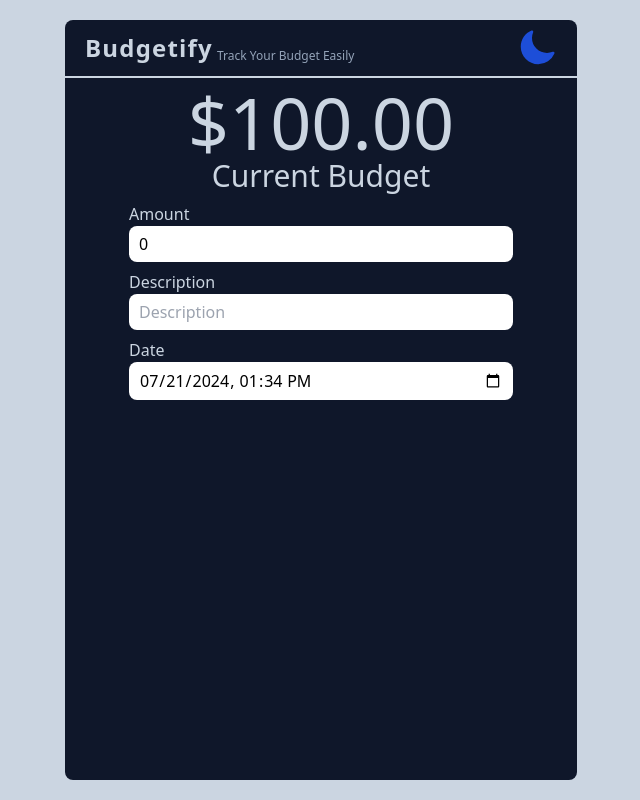
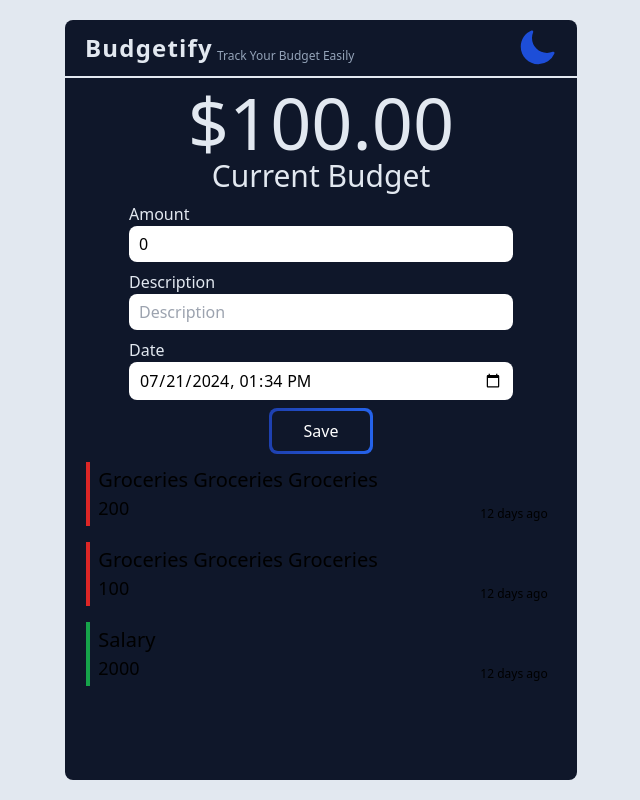
Before and after one commit to sefailyasoz95/budgetify-web, a React (Create React App) app: page / in a window 1280 px wide. Shown: the whole page, without its empty margins (319-959 px from the left). Built offline with nearby package versions, Linux system fonts and the light colour scheme.

Commit message:
listing dummy items with framer motion

```diff
--- /dev/null
+++ b/src/Components/BudgetItem.tsx
@@ -0,0 +1,40 @@
+import React from "react";
+import { Budget } from "../Utils/types";
+import { useIsPresent, motion, useMotionValue, useTransform } from "framer-motion";
+import moment from "moment";
+
+type Props = {
+	item: Budget;
+};
+
+const BudgetItem = ({ item }: Props) => {
+	const isPresent = useIsPresent();
+	const animations = {
+		initial: { scale: 0, opacity: 0 },
+		animate: { scale: 1, opacity: 1 },
+		exit: { scale: 0, opacity: 0 },
+		transition: { type: "spring", stiffness: 900, damping: 40 },
+	};
+
+	return (
+		<motion.div
+			layout
+			style={{ position: isPresent ? "static" : "absolute" }}
+			initial='initial'
+			animate='animate'
+			exit='exit'
+			transition={animations.transition}
+			variants={animations}
+			className={`border-l-4 font-medium my-2 items-end justify-between py-1 flex flex-row px-2 w-11/12 mx-auto ${
+				item.type === "expense" ? "border-l-red-600" : "border-l-green-600"
+			}`}>
+			<div className='flex flex-col'>
+				<span className='text-xl'>{item.description}</span>
+				<span className='text-lg'>{Math.abs(item.amount)}</span>
+			</div>
+			<span className='min-w-fit text-xs'>{moment(item.date).fromNow()}</span>
+		</motion.div>
+	);
+};
+
+export default BudgetItem;
--- /dev/null
+++ b/src/Components/BudgetItem2.tsx
@@ -0,0 +1,56 @@
+import React from "react";
+import { Budget } from "../Utils/types";
+import { useIsPresent, motion, useMotionValue, useTransform } from "framer-motion";
+import moment from "moment";
+import { TrashIcon } from "@heroicons/react/24/solid";
+
+type Props = {
+	item: Budget;
+};
+
+const BudgetItem = ({ item }: Props) => {
+	const isPresent = useIsPresent();
+	const animations = {
+		initial: { scale: 0, opacity: 0 },
+		animate: { scale: 1, opacity: 1 },
+		exit: { scale: 0, opacity: 0 },
+		transition: { type: "spring", stiffness: 900, damping: 40 },
+	};
+	const x = useMotionValue(0);
+	const backgroundColor = useTransform(
+		x,
+		[-100, 0],
+		["#f87171", "#ffffff"] // Tailwind's red-400 and white
+	);
+	return (
+		<motion.div
+			layout
+			style={{ position: isPresent ? "static" : "absolute" }}
+			initial='initial'
+			animate='animate'
+			exit='exit'
+			transition={animations.transition}
+			variants={animations}
+			className={`border-l-4 font-medium my-2 items-end justify-between py-1 flex flex-row px-2 w-11/12 mx-auto ${
+				item.type === "expense" ? "border-l-red-600" : "border-l-green-600"
+			}`}
+			drag='x'
+			dragConstraints={{ left: -100, right: 0 }}
+			onDragEnd={(event, info) => {
+				if (info.point.x < -80) {
+					// onRemove(item);
+				}
+			}}>
+			<div className='flex flex-col'>
+				<span className='text-xl'>{item.description}</span>
+				<span className='text-lg'>{Math.abs(item.amount)}</span>
+			</div>
+			<span className='min-w-fit text-xs'>{moment(item.date).fromNow()}</span>
+			<div className='absolute inset-y-0 w-fit -right-14 flex items-center pl-4'>
+				<TrashIcon className='w-6 h-6 text-red-600' />
+			</div>
+		</motion.div>
+	);
+};
+
+export default BudgetItem;
--- /dev/null
+++ b/src/Components/BudgetListing.tsx
@@ -0,0 +1,19 @@
+import { useIsPresent, motion, AnimatePresence } from "framer-motion";
+import { useBudget } from "../Hooks/useBudgets";
+import BudgetItem from "./BudgetItem";
+
+type Props = {};
+
+const BudgetListing = (props: Props) => {
+	const { items } = useBudget();
+
+	return (
+		<AnimatePresence>
+			{items.map((item, index) => (
+				<BudgetItem item={item} key={index} />
+			))}
+		</AnimatePresence>
+	);
+};
+
+export default BudgetListing;
--- a/src/Components/BudgetProvider.tsx
+++ b/src/Components/BudgetProvider.tsx
@@ -1,9 +1,31 @@
 import { ReactNode, useState } from "react";
 import { Budget } from "../Utils/types";
 import { BudgetContext } from "../Context/BudgetContext";
-
+const Dummy: Array<Budget> = [
+	{
+		id: "1",
+		amount: -200,
+		date: "07/10/2024",
+		description: "Groceries Groceries Groceries",
+		type: "expense",
+	},
+	{
+		id: "2",
+		amount: -100,
+		date: "07/10/2024",
+		description: "Groceries Groceries Groceries",
+		type: "expense",
+	},
+	{
+		id: "3",
+		amount: 2000,
+		date: "07/10/2024",
+		description: "Salary",
+		type: "income",
+	},
+];
 export const BudgetProvider: React.FC<{ children: ReactNode }> = ({ children }) => {
-	const [items, setItems] = useState<Budget[]>([]);
+	const [items, setItems] = useState<Budget[]>(Dummy);
 
 	const addItem = (item: Budget) => {
 		localStorage.setItem("itemList", JSON.stringify([...items, item]));
--- a/src/Components/Form.tsx
+++ b/src/Components/Form.tsx
@@ -24,7 +24,7 @@ const Form = (props: Props) => {
 	return (
 		<form onSubmit={handleSubmit(handleOnSubmit)} className='flex flex-col w-full gap-y-2 items-center'>
 			<div className='input-group'>
-				<label className='text-colors' htmlFor='amount'>
+				<label className={`${errors.amount ? "text-red-600" : "text-colors"} font-medium`} htmlFor='amount'>
 					Amount
 				</label>
 				<input
@@ -36,7 +36,7 @@ const Form = (props: Props) => {
 				/>
 			</div>
 			<div className='input-group'>
-				<label className='text-colors' htmlFor='description'>
+				<label className={`${errors.description ? "text-red-600" : "text-colors"} font-medium`} htmlFor='description'>
 					Description
 				</label>
 				<input
@@ -48,7 +48,7 @@ const Form = (props: Props) => {
 				/>
 			</div>
 			<div className='input-group'>
-				<label className='text-colors' htmlFor='date'>
+				<label className={`${errors.date ? "text-red-600" : "text-colors"} font-medium`} htmlFor='date'>
 					Date
 				</label>
 				<input
@@ -59,6 +59,12 @@ const Form = (props: Props) => {
 					className={`input-classes ${errors.date ? "border-red-600 animate-shake" : "border-transparent"}`}
 				/>
 			</div>
+			<button className='p-[3px] relative'>
+				<div className='absolute inset-0 bg-gradient-to-r from-blue-800 to-blue-600 rounded-lg' />
+				<div className='px-8 py-2 bg-slate-900 rounded-[6px] font-medium relative group transition duration-200 text-white hover:bg-transparent'>
+					Save
+				</div>
+			</button>
 		</form>
 	);
 };
--- a/src/Components/Header.tsx
+++ b/src/Components/Header.tsx
@@ -5,9 +5,9 @@ type Props = {};
 
 const Header = (props: Props) => {
 	return (
-		<div className='flex w-full items-center justify-between px-5 py-2 self-center border-b-2 dark:border-b-slate-900 border-b-slate-300'>
+		<div className='flex w-full items-center justify-between px-5 py-2 self-center border-b-2 dark:border-b-slate-900 border-b-slate-200'>
 			<div className='flex flex-col lg:flex-row lg:items-end lg:gap-x-1'>
-				<span className='dark:text-slate-900 text-slate-300 font-semibold text-2xl tracking-wider'>Budgetify</span>
+				<span className='dark:text-slate-900 text-slate-200 font-semibold text-2xl tracking-wider'>Budgetify</span>
 				<small className='dark:text-slate-700 text-slate-400 text-xs tracking-normal font-medium'>
 					Track Your Budget Easily
 				</small>
--- a/src/Main.tsx
+++ b/src/Main.tsx
@@ -1,3 +1,4 @@
+import BudgetListing from "./Components/BudgetListing";
 import Form from "./Components/Form";
 import Header from "./Components/Header";
 import { motion } from "framer-motion";
@@ -11,13 +12,14 @@ const Main: React.FC = () => {
 				ease: "easeInOut",
 				delay: 0.5,
 			}}
-			className='w-11/12 min-h-[95vh] flex flex-col md:w-3/5 xl:md:w-2/5 rounded-lg shadow-gray-700 dark:shadow-gray-500 shadow-lg bg-colors-opposite'>
+			className='w-11/12 min-h-[95vh] overflow-x-hidden flex flex-col md:w-3/5 xl:md:w-2/5 rounded-lg shadow-gray-700 dark:shadow-gray-500 shadow-lg bg-colors-opposite'>
 			<Header />
 			<div className='flex flex-col w-full items-center justify-center my-2'>
 				<span className='lg:text-7xl text-5xl text-colors'>$100.00</span>
 				<span className='lg:text-3xl text-xl text-colors '>Current Budget</span>
 			</div>
 			<Form />
+			<BudgetListing />
 		</motion.div>
 	);
 };
--- a/src/Utils/types.d.ts
+++ b/src/Utils/types.d.ts
@@ -9,6 +9,7 @@ export interface Budget {
 	description: string;
 	amount: number;
 	date: string;
+	type: "income" | "expense";
 }
 
 export interface BudgetContextType {
--- a/src/index.css
+++ b/src/index.css
@@ -46,13 +46,13 @@ body * {
 }
 
 .text-colors {
-  @apply dark:text-slate-900 text-slate-300
+  @apply dark:text-slate-900 text-slate-200
 }
 .bg-colors {
-  @apply dark:bg-slate-900 bg-slate-300
+  @apply dark:bg-slate-900 bg-slate-200
 }
 .bg-colors-opposite {
-  @apply dark:bg-slate-300 bg-slate-900
+  @apply dark:bg-slate-200 bg-slate-900
 }
 
 .input-classes {
```
